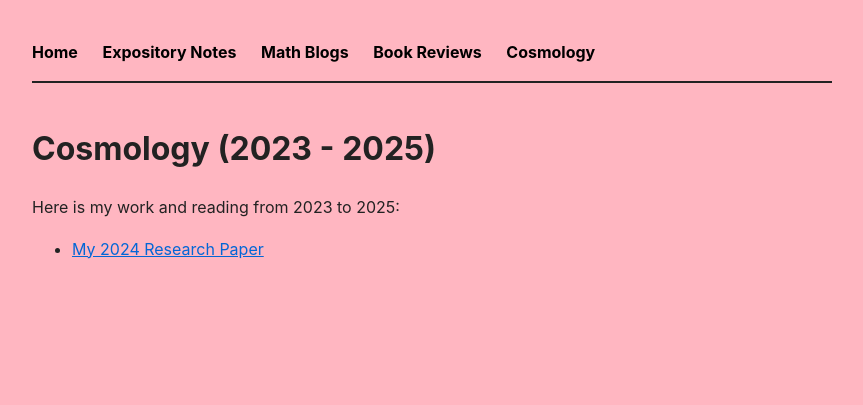
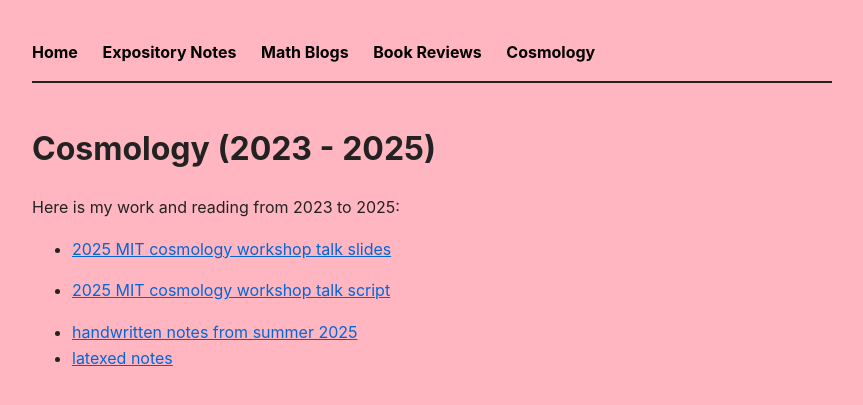
Before and after one commit to KatherineHChoi/katherinehchoi.github.io, a Jekyll site: the page built from cosmo-tom.md, in a window 1280 px wide. Shown: the top 405 px of the page, without its empty margins (208-1071 px from the left). Built offline with Jekyll 4.4.1, drawn with Linux system fonts in a browser that asks for light colours.

Commit message:
Update links and add new resources for 2025

```diff
--- a/cosmo-tom.md
+++ b/cosmo-tom.md
@@ -6,4 +6,8 @@ title: 2023-2025
 
 Here is my work and reading from 2023 to 2025:
 
-* [My 2024 Research Paper](/pdfs/2024-paper.pdf)
+* [2025 MIT cosmology workshop talk slides](/pdfs/current-draft.pdf)
+* [2025 MIT cosmology workshop talk script](/pdfs/current-draft.pdf)
+
+* [handwritten notes from summer 2025](/pdfs/current-draft.pdf)
+* [latexed notes](/pdfs/current-draft.pdf)
```
